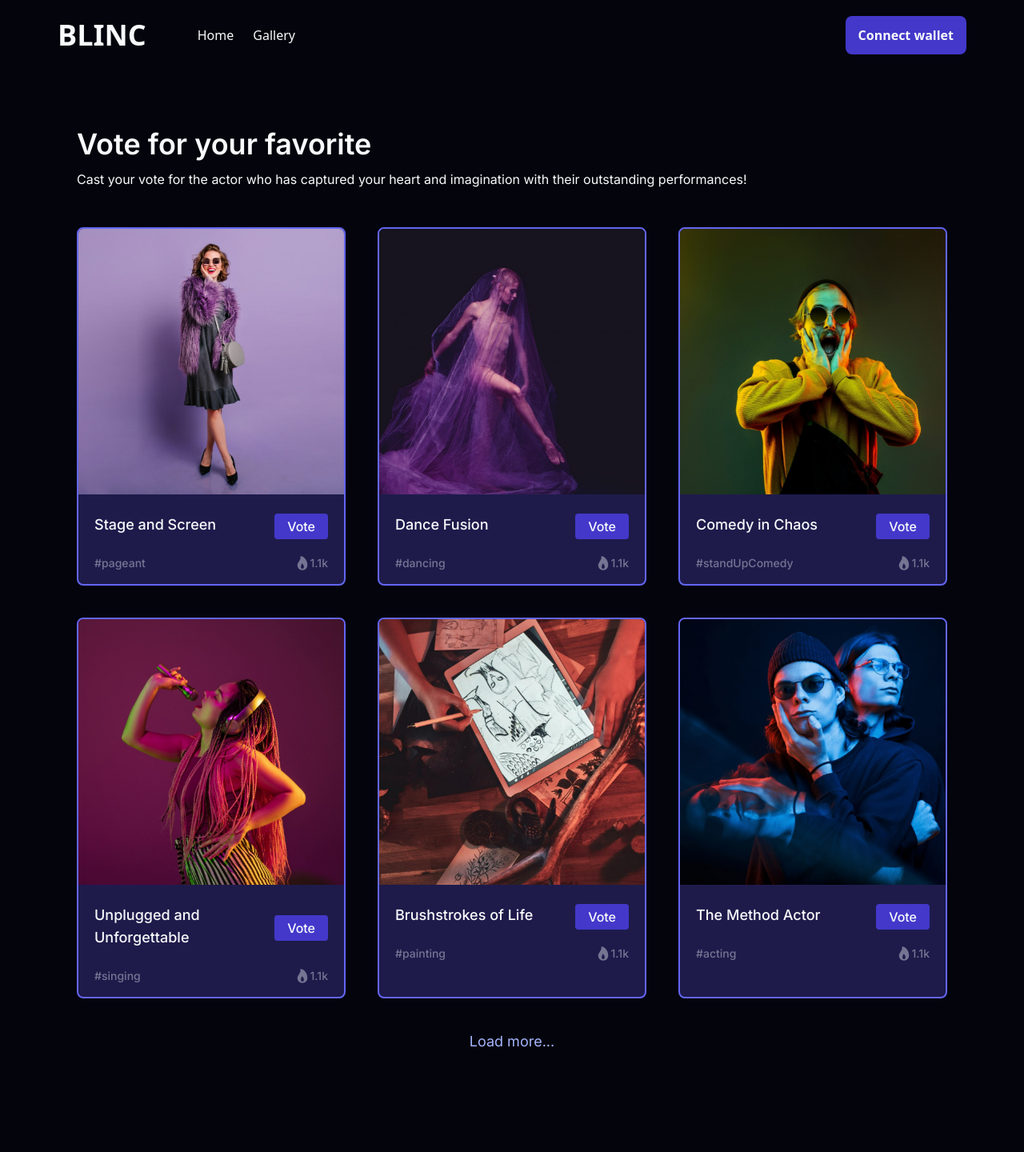
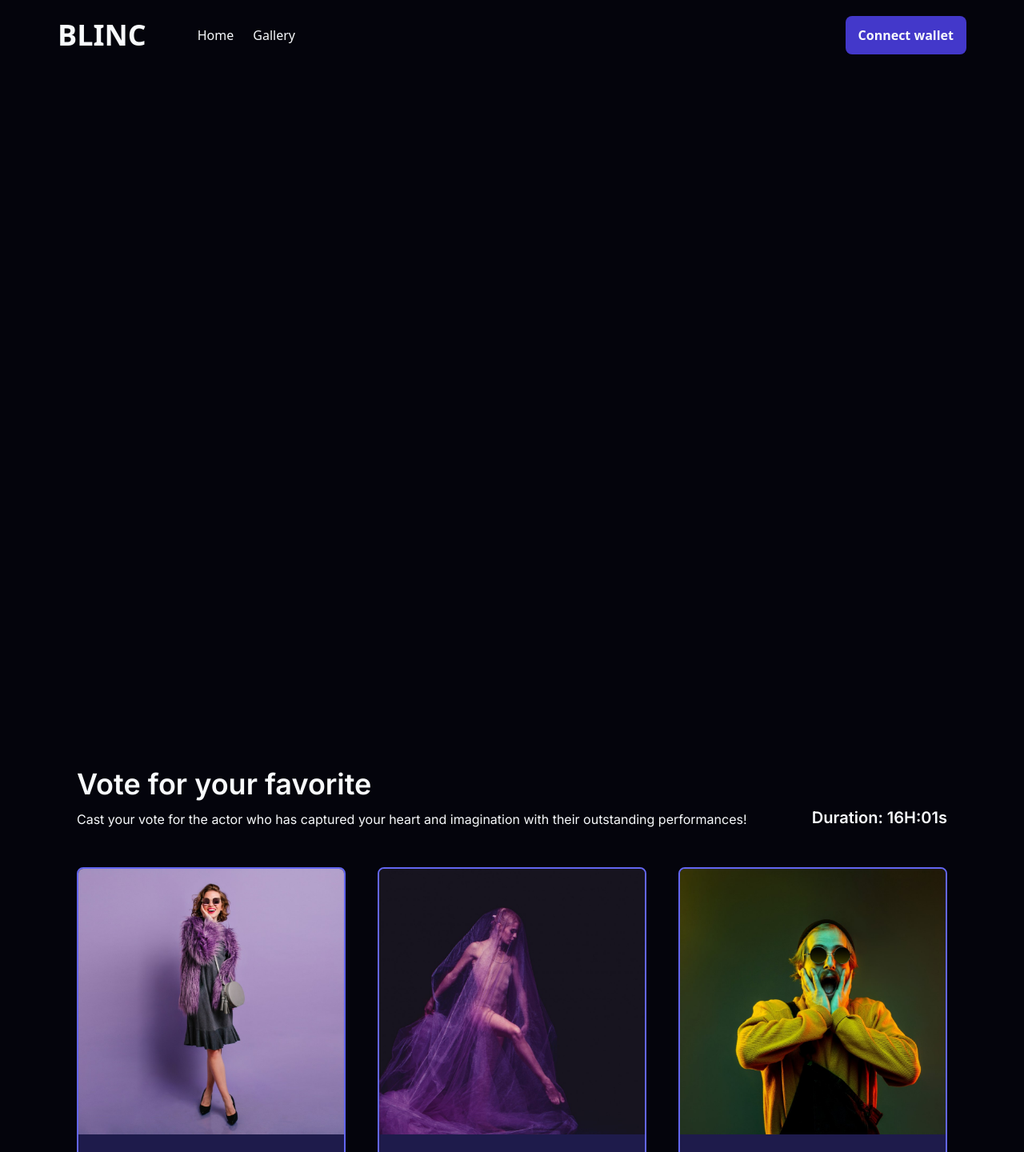
Before and after one commit to ZoroPinus/web3project1, a Next.js app: page /actingContent in a window 1280 px wide. Shown: the top 1440 px of the page at 80% size. Built offline with nearby package versions, Linux system fonts and the light colour scheme.

Commit message:
actingContent TIME DURATION

```diff
--- a/src/pages/actingContent/index.js
+++ b/src/pages/actingContent/index.js
@@ -1,4 +1,5 @@
 import ActingTrend from "../../components/ActingTrend.js";
+import ModalWinner from "../../components/ModalWinner.js";
 import { useState, useEffect } from "react";
 import { Inter } from "next/font/google";
 import Link from "next/link";
@@ -20,6 +21,7 @@
   }, []);
   return (
     <>
+      <ModalWinner />
       <header
         className={`w-full px-10 fixed top-0 z-40 scroll-smooth ${
           animateHeader && " bg-[#1a1a56]"
@@ -53,14 +55,18 @@
         className={`flex min-h-screen flex-col items-center justify-between p-24 scroll-smooth py-40 ${inter.className}`}
       >
         <div className="container mx-auto">
+          <div className="flex justify-between items-center">
+            <div>
               <h3 className="text-2xl md:text-4xl text-slate-50 mb-3 font-semibold">
                 Vote for your favorite
               </h3>
               <p className="text-base text-slate-50 mb-12">
-            {" "}
                 Cast your vote for the actor who has captured your heart and
                 imagination with their outstanding performances!
               </p>
+            </div>
+            <span className="text-slate-50 text-xl font-semibold">Duration: 16H:01s</span>
+          </div>
           <ActingTrend />
         </div>
       </main>
```
Lines whose indentation alone changed are shown as unchanged.
